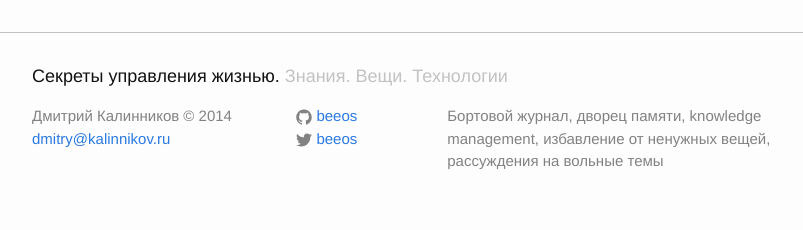
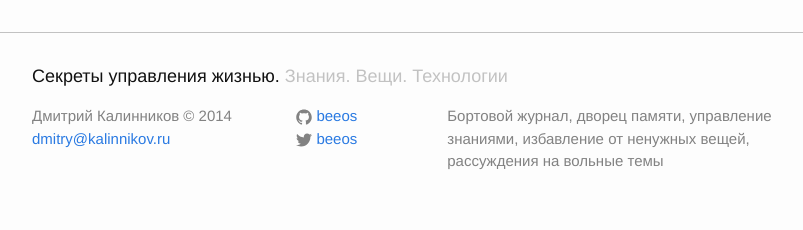
Before and after one commit to beeos/beeos.github.io, a Jekyll site: the page built from index.html, in a window 1280 px wide. Shown: the part 1161-1391 px from the top of the page, without its empty margins (238-1041 px from the left). Built offline with Jekyll 4.4.1, drawn with Linux system fonts in a browser that asks for light colours; nearby versions of some CDN libraries.

Commit message:
Description fix

```diff
--- a/_config.yml
+++ b/_config.yml
@@ -4,7 +4,7 @@ subtitle: Знания. Вещи. Технологии
 author: Дмитрий Калинников
 email: dmitry@kalinnikov.ru
 description: > # this means to ignore newlines until "baseurl:"
-  Бортовой журнал, дворец памяти, knowledge management,
+  Бортовой журнал, дворец памяти, управление знаниями,
   избавление от ненужных вещей, рассуждения на вольные темы
 baseurl: "" # the subpath of your site, e.g. /blog/
 url: "http://www.kalinnikov.ru" # the base hostname & protocol for your site
```
